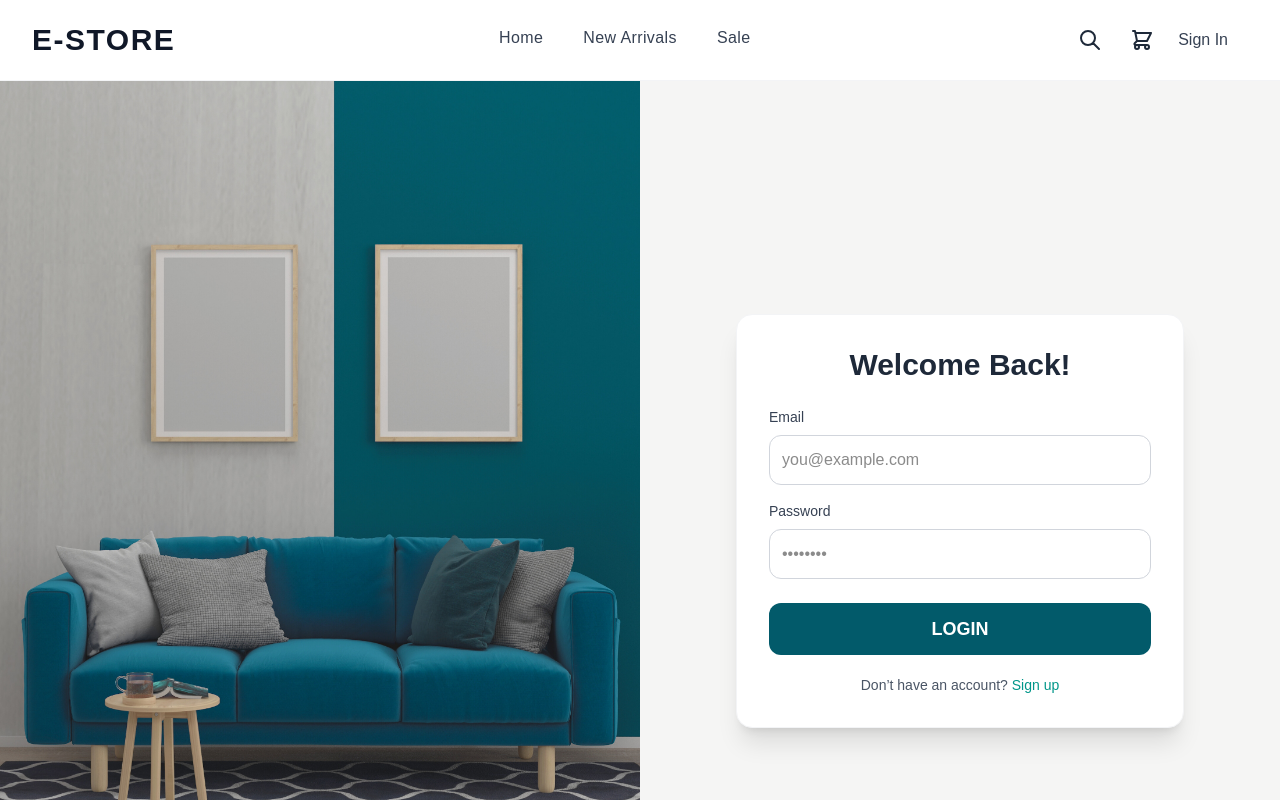
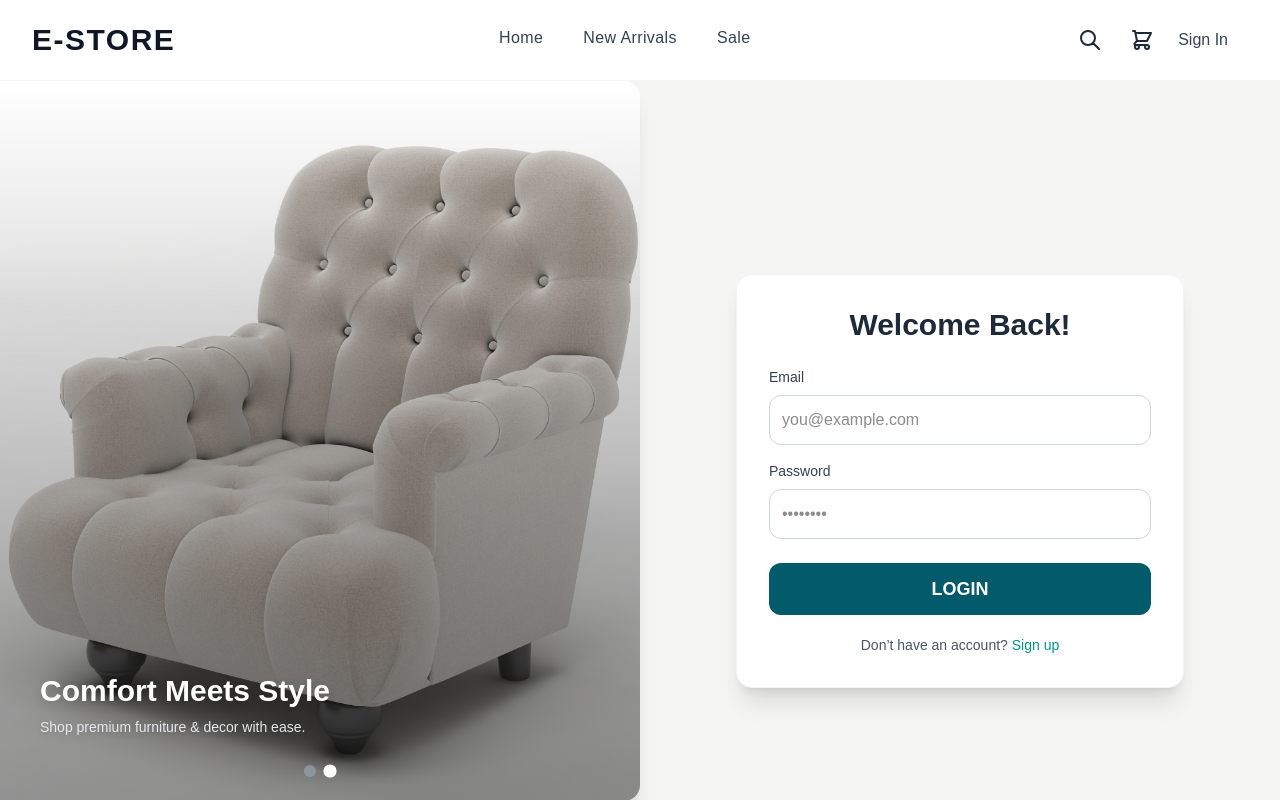
Before and after one commit to shreysircar/Vaaya, a Next.js app in the folder frontend/: page /login in a window 1280 px wide. Shown: the top 800 px of the page. Built offline with nearby package versions, Linux system fonts and the light colour scheme; no server answers.

Commit message:
login ui changes

```diff
--- a/frontend/src/app/login/page.tsx
+++ b/frontend/src/app/login/page.tsx
@@ -1,15 +1,6 @@
-/*import AuthForm from "@/components/AuthForm";
-
-export default function LoginPage() {
-  return (
-    <div className="min-h-screen bg-gray-50 flex items-center justify-center">
-      <AuthForm type="login" />
-    </div>
-  );
-}*/
-// app/login/page.tsx
 "use client";
 
+import { useState, useEffect } from "react";
 import dynamic from "next/dynamic";
 
 const AuthForm = dynamic(() => import("@/components/AuthForm"), {
@@ -17,18 +8,83 @@ const AuthForm = dynamic(() => import("@/components/AuthForm"), {
 });
 
 export default function LoginPage() {
+  const slides = [
+    {
+      id: 1,
+      image: "/images/login_sofa.png",
+      title: "Modern Designs",
+      subtitle: "Design your dream home with curated modern essentials.",
+    },
+    {
+      id: 2,
+      image: "/images/login_interior.png", // Make sure this file exists
+      title: "Comfort Meets Style",
+      subtitle: "Shop premium furniture & decor with ease.",
+    },
+  ];
+
+  const [activeIndex, setActiveIndex] = useState(0);
+
+  useEffect(() => {
+    const interval = setInterval(() => {
+      setActiveIndex((prev) => (prev + 1) % slides.length);
+    }, 5000);
+    return () => clearInterval(interval);
+  }, [slides.length]);
+
   return (
-    <div className="flex h-screen w-full bg-[#F5F5F4] overflow-hidden">
-      {/* Left Section: Image */}
-      <div className="hidden lg:flex w-6/12 h-full">
-        <img
-          src="images/login_sofa.png"
-          alt="New Collection Product Showcase"
-          className="w-full h-full object-cover"
-        />
+    <div className="flex w-full min-h-[90vh] bg-[#F5F5F4] overflow-hidden pb-20">
+      {/* --- LEFT SECTION: IMAGE SLIDER --- */}
+      <div className="hidden lg:flex w-6/12 relative overflow-hidden rounded-r-2xl shadow-xl min-h-[90vh]">
+        <div
+          className="flex transition-transform duration-700 ease-in-out w-full h-full"
+          style={{ transform: `translateX(-${activeIndex * 100}%)` }}
+        >
+          {slides.map((slide, index) => (
+            <div
+              key={slide.id}
+              className="relative w-full h-full flex-shrink-0"
+            >
+              {/* Image */}
+              <img
+                src={slide.image}
+                alt={slide.title}
+                className={`absolute inset-0 w-full h-full object-cover transition-transform duration-[4000ms] ease-in-out ${
+                  index === activeIndex ? "scale-110" : "scale-100"
+                }`}
+              />
+
+              {/* Overlay */}
+              <div className="absolute inset-0 bg-gradient-to-t from-black/40 via-black/20 to-transparent" />
+
+              {/* Text */}
+              <div className="absolute bottom-16 left-10 text-white max-w-md z-10">
+                <h2 className="text-3xl font-bold mb-2 drop-shadow-lg">
+                  {slide.title}
+                </h2>
+                <p className="text-gray-200 text-sm drop-shadow-md">
+                  {slide.subtitle}
+                </p>
+              </div>
+            </div>
+          ))}
+        </div>
+
+        {/* Dots */}
+        <div className="absolute bottom-6 left-1/2 transform -translate-x-1/2 flex space-x-2 z-20">
+          {slides.map((_, index) => (
+            <button
+              key={index}
+              onClick={() => setActiveIndex(index)}
+              className={`w-3 h-3 rounded-full transition-all duration-300 ${
+                index === activeIndex ? "bg-white scale-110" : "bg-gray-400 opacity-70"
+              }`}
+            />
+          ))}
+        </div>
       </div>
 
-      {/* Right Section: Form */}
+      {/* --- RIGHT SECTION: LOGIN FORM --- */}
       <div className="flex w-full lg:w-6/12 items-center justify-center p-8 sm:p-12 lg:p-16">
         <div className="w-full max-w-md">
           <AuthForm type="login" />
--- a/frontend/src/app/register/page.tsx
+++ b/frontend/src/app/register/page.tsx
@@ -1,4 +1,3 @@
-// app/register/page.tsx
 "use client";
 
 import dynamic from "next/dynamic";
@@ -9,7 +8,8 @@ const AuthForm = dynamic(() => import("@/components/AuthForm"), {
 
 export default function RegisterPage() {
   return (
-    <div className="min-h-screen bg-[#F5F5F4] flex items-center justify-center">
+    <div className="min-h-screen bg-[#F5F5F4] flex items-center justify-center pb-20">
+      {/* Added bottom padding to create clear gap before footer */}
       <AuthForm type="register" />
     </div>
   );
```
Also changed, not shown: frontend/public/images/login_interior.png (added).
